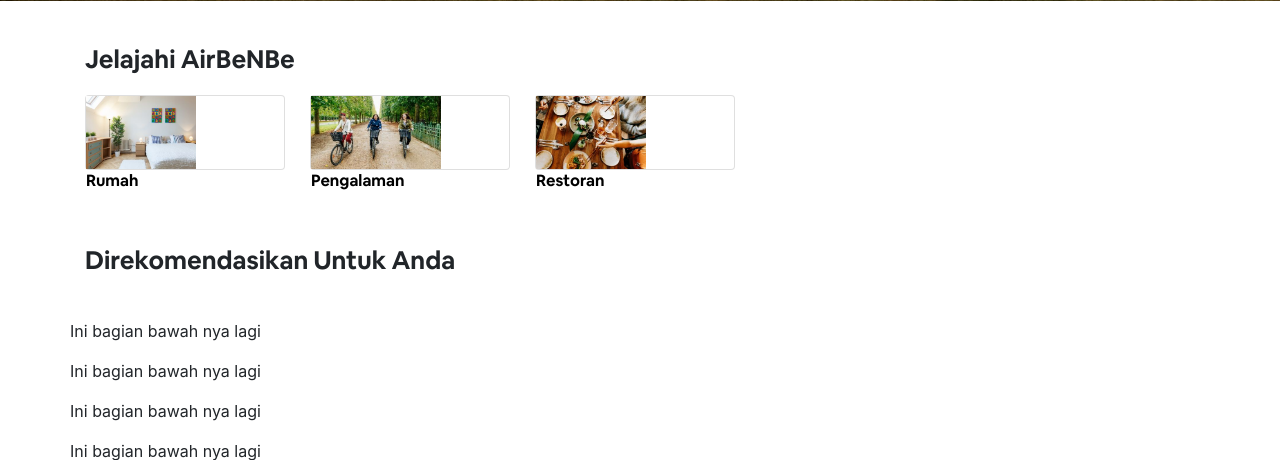
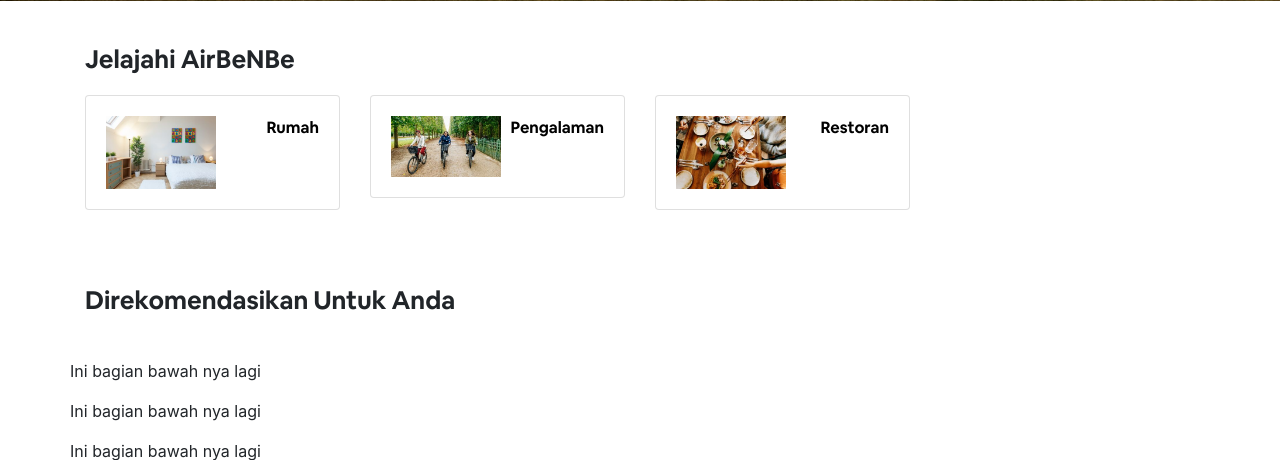
Before and after one commit to sandraganes96/airbenbe, a CodeIgniter app: page /airbenbe/ in a window 1280 px wide. Shown: the part 679-1139 px from the top of the page. Run offline with CodeIgniter, Linux system fonts and the light colour scheme; some libraries are stand-ins or nearby versions.

Commit message:
card fix

```diff
--- a/application/controllers/Welcome.php
+++ b/application/controllers/Welcome.php
@@ -5,6 +5,7 @@
 
 	public function index()
 	{
+		$this->load->view('home_header');
 		$this->load->view('homepage');
 	}
 }
--- /dev/null
+++ b/application/views/home_header.php
@@ -0,0 +1,28 @@
+<!DOCTYPE html>
+<html lang="en">
+<head>
+	<meta charset="utf-8">
+	<meta name="viewport" content="width=device-width, initial-scale=1">
+	<link rel="shortcut icon" href="<?php echo base_url(); ?>assets/img/logo.png"/>
+	<title>Persewaan Liburan, Rumah, Pengalaman & Tempat - AirBeNBe</title>
+	<link rel="stylesheet" type="text/css" href="<?php echo base_url();?>assets/css/bootstrap.min.css">
+	<script src="<?php echo base_url(); ?>assets/jquery-3.3.1.min.js"></script>
+	<script src="<?php echo base_url(); ?>assets/js/bootstrap.min.js"></script>
+	<style type="text/css">
+		@font-face {
+			font-family: "Cereal-M";
+			src: url("<?php echo base_url() ?>assets/fonts/AirbnbCereal-Medium.ttf");
+		}
+		@font-face {
+			font-family: "Cereal-L";
+			src: url("<?php echo base_url() ?>assets/fonts/AirbnbCereal-Light.ttf");
+		}
+		@font-face {
+			font-family: "Cereal-B";
+			src: url("<?php echo base_url() ?>assets/fonts/AirbnbCereal-Bold.ttf");
+		}
+		@font-face {
+			font-family: "Cereal-Bk";
+			src: url("<?php echo base_url() ?>assets/fonts/AirbnbCereal-Book.ttf");
+		}
+  </style>
--- a/application/views/homepage.php
+++ b/application/views/homepage.php
@@ -1,59 +1,28 @@
-<!DOCTYPE html>
-<html lang="en">
-<head>
-	<meta charset="utf-8">
-	<meta name="viewport" content="width=device-width, initial-scale=1">
-	<link rel="shortcut icon" href="<?php echo base_url(); ?>assets/img/logo.png"/>
-	<title>Persewaan Liburan, Rumah, Pengalaman & Tempat - AirBeNBe</title>
-	<link rel="stylesheet" type="text/css" href="<?php echo base_url();?>assets/css/bootstrap.min.css">
-	<script src="<?php echo base_url(); ?>assets/jquery-3.3.1.min.js"></script>
-	<script src="<?php echo base_url(); ?>assets/js/bootstrap.min.js"></script>
-	<style type="text/css">
-		@font-face {
-			font-family: "Cereal-M";
-			src: url("<?php echo base_url() ?>assets/fonts/AirbnbCereal-Medium.ttf");
-		}
-		@font-face {
-			font-family: "Cereal-L";
-			src: url("<?php echo base_url() ?>assets/fonts/AirbnbCereal-Light.ttf");
-		}
-		@font-face {
-			font-family: "Cereal-B";
-			src: url("<?php echo base_url() ?>assets/fonts/AirbnbCereal-Bold.ttf");
-		}
-		@font-face {
-			font-family: "Cereal-Bk";
-			src: url("<?php echo base_url() ?>assets/fonts/AirbnbCereal-Book.ttf");
-		}
+	<style>
 		.navbar.transparent {
 			padding: 15px;
+		}
 
-		}
 		#up {
 			background-image: url("<?php echo base_url(); ?>assets/img/bg.jpg");
 			background-position: 10% 50%;
 			background-size: 1350px;
 			height: 680px;
 			background-repeat: no-repeat;
+		}
 
-		}
 		#nav>li>a {
 			color: white;
 			margin: 13px;
 			font-family: Cereal-M;
 			font-size: 14px;
-
 		}
 		#nav {
 			margin-right: -20px;
 		}
-		#brand {
-
-		}
 		label {
 			font-family: Cereal-M;
 			font-size: 12px;
-
 		}
 	</style>
 </head>
@@ -126,25 +95,30 @@
 		</div>
 	</div>
 	<div class="row">
-		<div class="col-md-3">
-			<div class="card" style="width: 200px; height: 75px;">
+  	<div class="col-sm-3">
+    	<div class="card">
+      	<div class="card-body">
 					<img src="<?php echo base_url(); ?>assets/img/rumah-cat.jpg" width="110px" style="float: left;">
 					<a href="" style="font-family: Cereal-B; color: black; float: right;">Rumah</a>
       	</div>
     	</div>
-		<div class="col-md-3">
-			<div class="card" style="width: 200px; height: 75px; margin-left: -60px;">
-				<img src="<?php echo base_url(); ?>assets/img/naik-sepeda.jpg" width="130px" style="float: left;">
+  	</div>
+  	<div class="col-sm-3">
+    	<div class="card">
+      	<div class="card-body">
+					<img src="<?php echo base_url(); ?>assets/img/naik-sepeda.jpg" width="110px" style="float: left;">
 					<a href="" style="font-family: Cereal-B; color: black; float: right;">Pengalaman</a>
       	</div>
     	</div>
-		<div class="col-md-3">
-			<div class="card" style="width: 200px; height: 75px; margin-left: -120px;">
+  	</div>
+		<div class="col-sm-3">
+    	<div class="card">
+      	<div class="card-body">
 					<img src="<?php echo base_url(); ?>assets/img/restoran.jpg" width="110px" style="float: left;">
 					<a href="" style="font-family: Cereal-B; color: black; float: right;">Restoran</a>
       	</div>
     	</div>
-
+  	</div>
 	</div>
 	<br/>
 	<br/>
```
Lines whose indentation alone changed are shown as unchanged.
